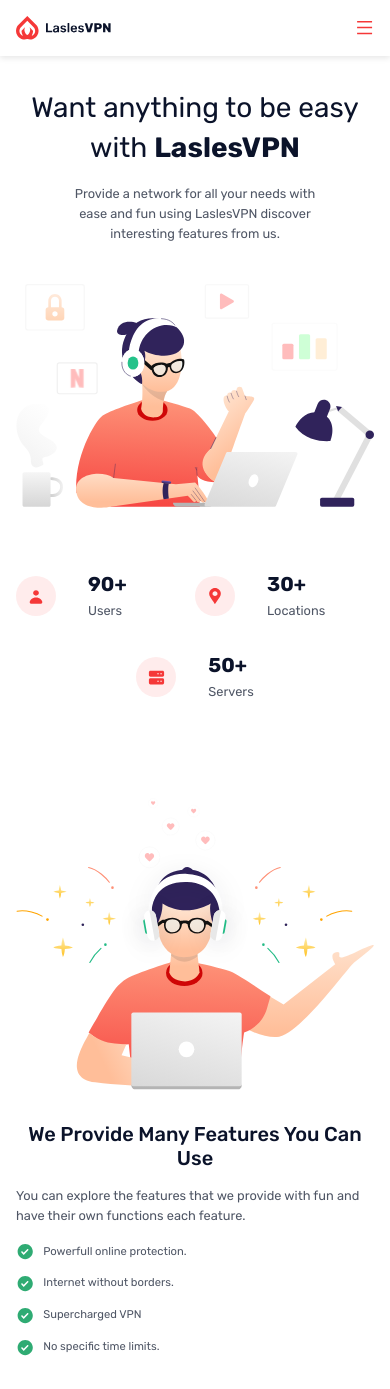
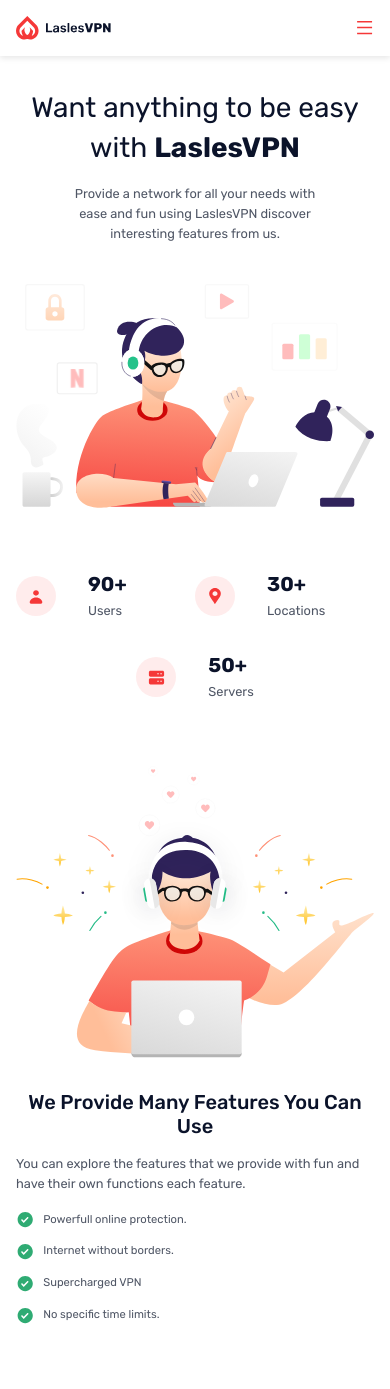
Before and after one commit to lawrencelucky/vpn-landing-page, a React (Create React App) app: page / in a window 390 px wide. After the commit the page ends 1357 px from the top, so only its background shows below. Built offline with nearby package versions, Linux system fonts and the light colour scheme.

Commit message:
fix: adjusted the spacing

```diff
--- a/src/components/Features.jsx
+++ b/src/components/Features.jsx
@@ -3,7 +3,7 @@ import CheckMark from '../assets/images/check-mark.svg';
 
 const Features = () => {
   return (
-    <div className='section px-[2rem] py-[4rem] md:px-[15rem] md:py-[7rem] flex flex-col md:flex-row md:justify-between'>
+    <div className='section px-[2rem] pb-[4rem] md:px-[15rem] md:py-[7rem] flex flex-col md:flex-row md:justify-between'>
       <div className='flex-1 flex justify-center md:mr-[18rem] mb-[4rem] md:mb-0'>
         <img
           src={FeaturesIllustration}
```
